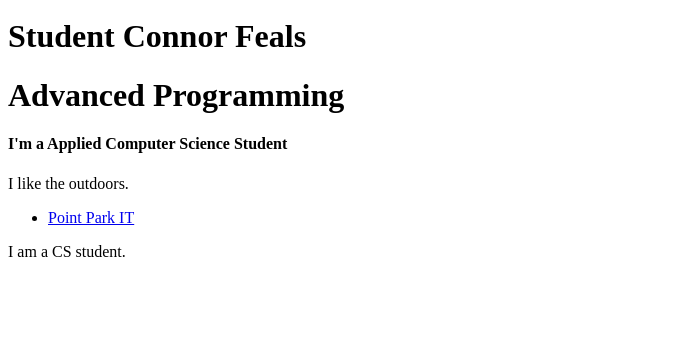
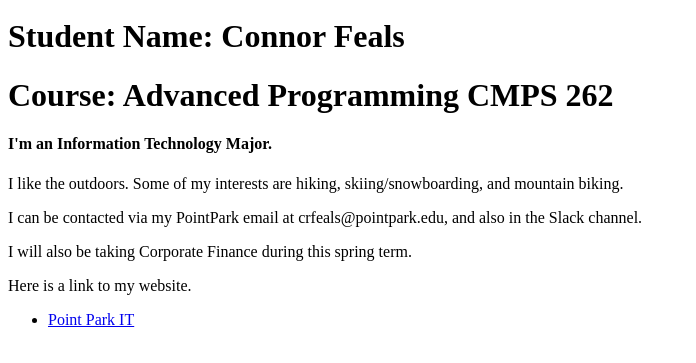
Before and after one commit to cfeals31/MyFirstRepo, a plain HTML site: page index.html in a window 1280 px wide. Shown: the part 211-574 px from the top of the page, without its empty margins (0-696 px from the left). Drawn offline with Linux system fonts and the light colour scheme.

Commit message:
Added to home page and added a photo

```diff
--- a/index.html
+++ b/index.html
@@ -8,21 +8,31 @@
       <div>
         <div>
           <img src="Website/DSC01261.jpeg" width="200" />
-          <h1> Student Connor Feals</h1>
-          <h1>Advanced Programming</h1>
-          <h4>I'm a Applied Computer Science Student</h4>
+          <h1> Student Name: Connor Feals</h1>
+          <h1>Course: Advanced Programming CMPS 262</h1>
+          <h4>I'm an Information Technology Major.</h4>
+          <h5>
         </div>
       </div>
       <div>
         <p>
-          I like the outdoors.
+          I like the outdoors. Some of my interests are hiking, skiing/snowboarding, and mountain biking.
+        </p>
+        <p>
+          I can be contacted via my PointPark email at crfeals@pointpark.edu, and also in the Slack channel.
+        </p>
+        <p>
+          I will also be taking Corporate Finance during this spring term.
         </p>
   </body>
+    <p>
+      Here is a link to my website.
+    </p>
     <ul>
       <li>
         <a href="https://crfeals.it.pointpark.edu">Point Park IT</a>
       </li>
     </ul>
-      <p>I am a CS student.
+
 
 </html>
```
